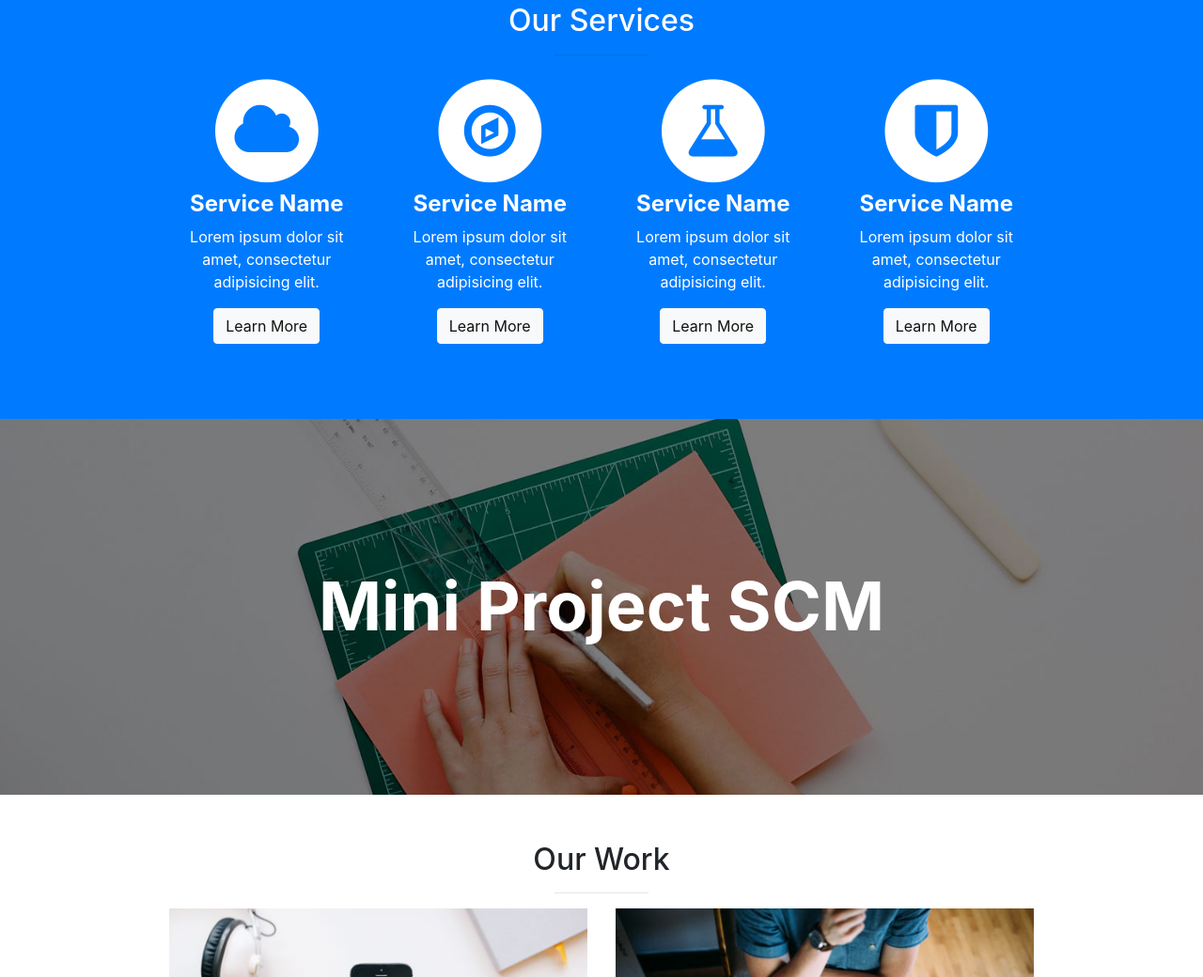
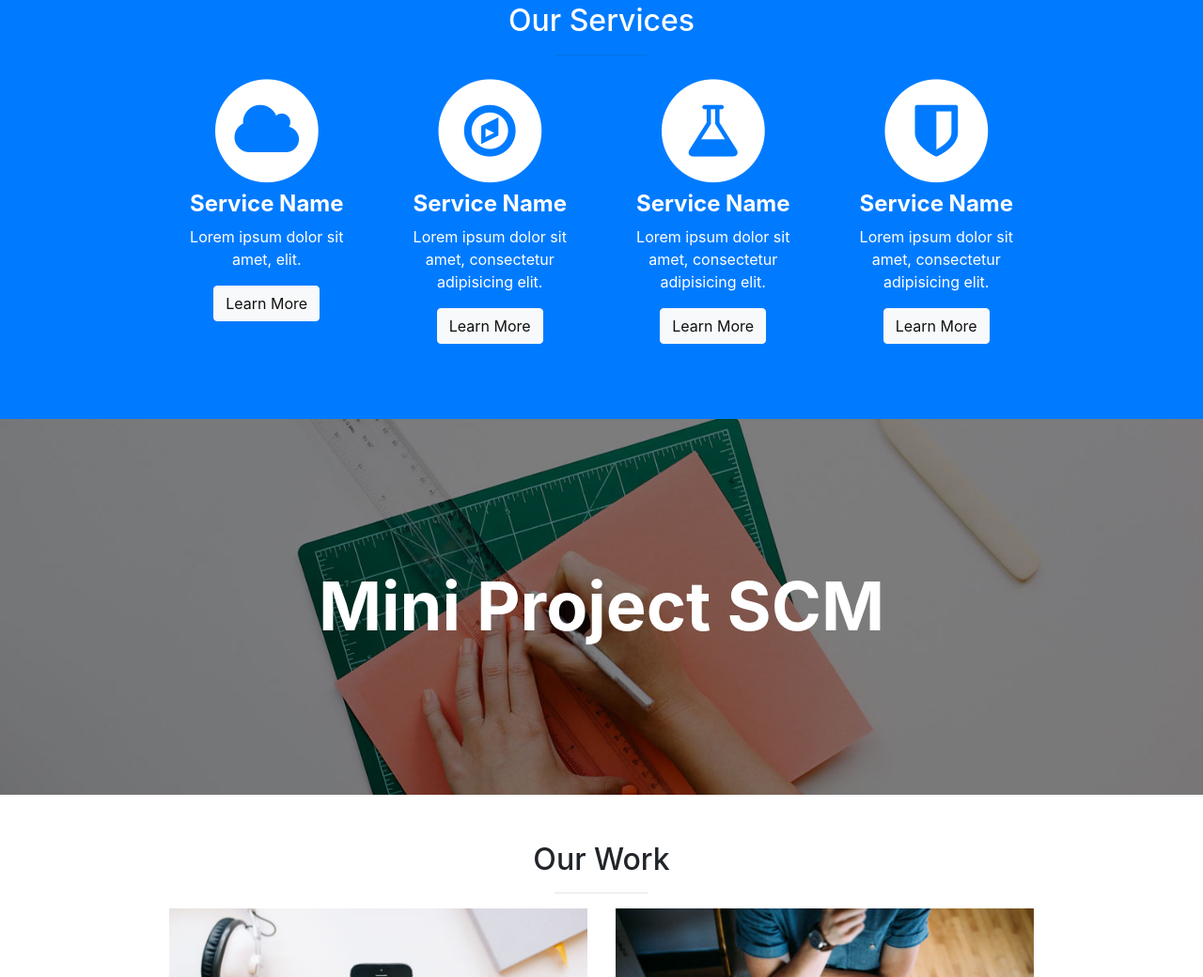
Before and after one commit to wfaizuwan/SCM_Mini_Project, a website with bundled scripts: page index.html in a window 1280 px wide. Shown: the part 1039-2079 px from the top of the page at 94% size. Built offline with nearby package versions, Linux system fonts and the light colour scheme.

Commit message:
Update index.html

```diff
--- a/index.html
+++ b/index.html
@@ -90,7 +90,7 @@
                   <h4>
                     <strong>Service Name</strong>
                   </h4>
-                  <p>Lorem ipsum dolor sit amet, consectetur adipisicing elit.</p>
+                  <p>Lorem ipsum dolor sit amet, elit.</p>
                   <a href="#" class="btn btn-light">Learn More</a>
                 </div>
               </div>
```
